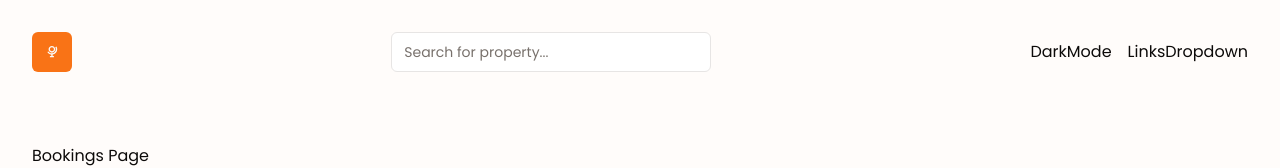
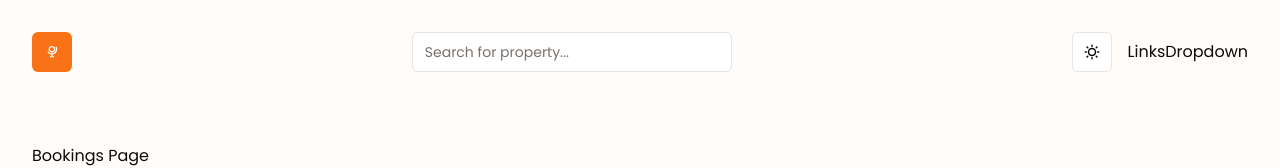
Before and after one commit to Nimira43/Advanced-Animations, a Next.js app: page /bookings in a window 1280 px wide. Shown: the top 168 px of the page. Built offline with nearby package versions, Linux system fonts and the light colour scheme; a web font is replaced by a local one.

Commit message:
Brought back old code in DarkMode. Updated code slightly.

```diff
--- a/components/navbar/DarkMode.tsx
+++ b/components/navbar/DarkMode.tsx
@@ -1,40 +1,34 @@
-export default function DarkMode() {
+'use client'
+
+import * as React from 'react'
+import { useTheme } from 'next-themes'
+import { DropdownMenu, DropdownMenuContent, DropdownMenuItem, DropdownMenuTrigger } from '../ui/dropdown-menu'
+import { Button } from '../ui/button'
+import { PiSunBold, PiMoonBold } from 'react-icons/pi'
+
+export default function ModeToggle() {
+  const { setTheme } = useTheme()
+
   return (
-    <div>DarkMode</div>
+    <DropdownMenu>
+      <DropdownMenuTrigger asChild>
+        <Button variant='outline' size='icon'>
+          <PiSunBold className='h-[1.2rem] w-[1.2rem] rotate-0 scale-100 transition-all dark:-rotate-90 dark:scale-0' />
+          <PiMoonBold className='absolute h-[1.2rem] w-[1.2rem] rotate-90 scale-0 transition-all dark:rotate-0 dark:scale-100' />
+          <span className='sr-only'>Toggle Theme</span>
+        </Button>
+      </DropdownMenuTrigger>
+      <DropdownMenuContent align='end'>
+        <DropdownMenuItem onClick={() => setTheme('light')}>
+          Light
+        </DropdownMenuItem>
+        <DropdownMenuItem onClick={() => setTheme('dark')}>
+          Dark
+        </DropdownMenuItem>
+        <DropdownMenuItem onClick={() => setTheme('system')}>
+          System
+        </DropdownMenuItem>
+      </DropdownMenuContent>
+    </DropdownMenu>
   )
 }
-
-
-// 'use client'
-
-// import * as React from 'react'
-// import { useTheme } from 'next-themes'
-// import { DropdownMenu, DropdownMenuContent, DropdownMenuItem, DropdownMenuTrigger } from '../ui/dropdown-menu'
-// import { Button } from '../ui/button'
-// import { PiSunBold, PiMoonBold } from 'react-icons/pi'
-
-// export default function ModeToggle() {
-//   const { setTheme } = useTheme()
-
-//   return (
-//     <DropdownMenu>
-//       <DropdownMenuTrigger asChild>
-//         <Button variant='outline' size='icon'>
-//           <PiSunBold className='h-[1.2rem] w-[1.2rem] rotate-0 scale-100 transition-all dark:-rotate-90 dark:scale-0' />
-//           <PiMoonBold className='absolute h-[1.2rem] w-[1.2rem] rotate-90 scale-0 transition-all dark:rotate-0 dark:scale-100' />
-//         </Button>
-//       </DropdownMenuTrigger>
-//       <DropdownMenuContent align='end'>
-//         <DropdownMenuItem onClick={() => setTheme('light')}>
-//           Light
-//         </DropdownMenuItem>
-//         <DropdownMenuItem onClick={() => setTheme('dark')}>
-//           Dark
-//         </DropdownMenuItem>
-//         <DropdownMenuItem onClick={() => setTheme('system')}>
-//           System
-//         </DropdownMenuItem>
-//       </DropdownMenuContent>
-//     </DropdownMenu>
-//   )
-// }
```
